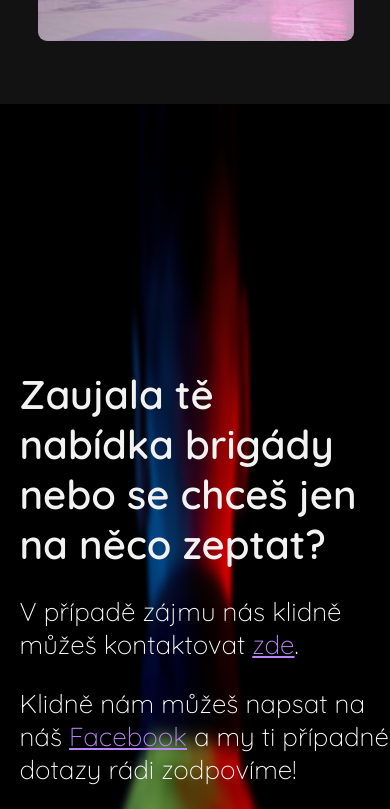
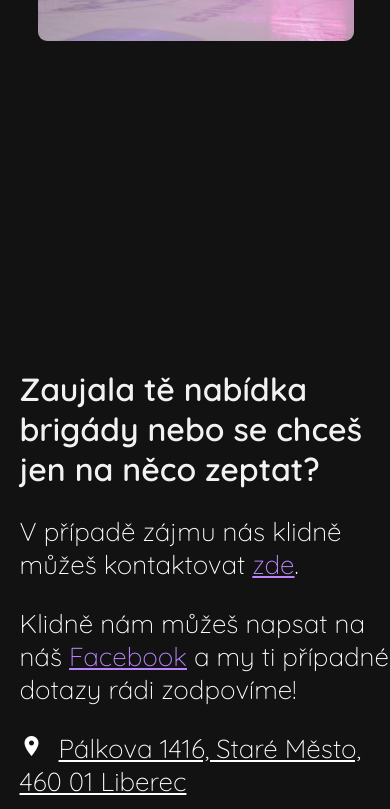
Before and after one commit to PetrDedic/sgi, a plain HTML site: page index.html in a window 390 px wide. Shown: the part 4143-4952 px from the top of the page. Drawn offline with nearby package versions, Linux system fonts and the light colour scheme.

Commit message:
Support for small devices

```diff
--- a/style.css
+++ b/style.css
@@ -624,7 +624,7 @@
   }
 
   h2 {
-    margin-top: 20%;
+    margin-top: 2%;
     font-size: 36px;
     margin-left: 0;
   }
@@ -673,7 +673,7 @@
   #contact {
     background-repeat: no-repeat;
     background-position: center;
-    background-size: 300%;
+    background-size: 0 !important;
     margin-top: 0;
     padding-top: 0%;
   }
@@ -696,6 +696,10 @@
 
   #top2 {
     display: block;
+  }
+
+  #photo {
+    font-size: 2em;
   }
 }
 
```
